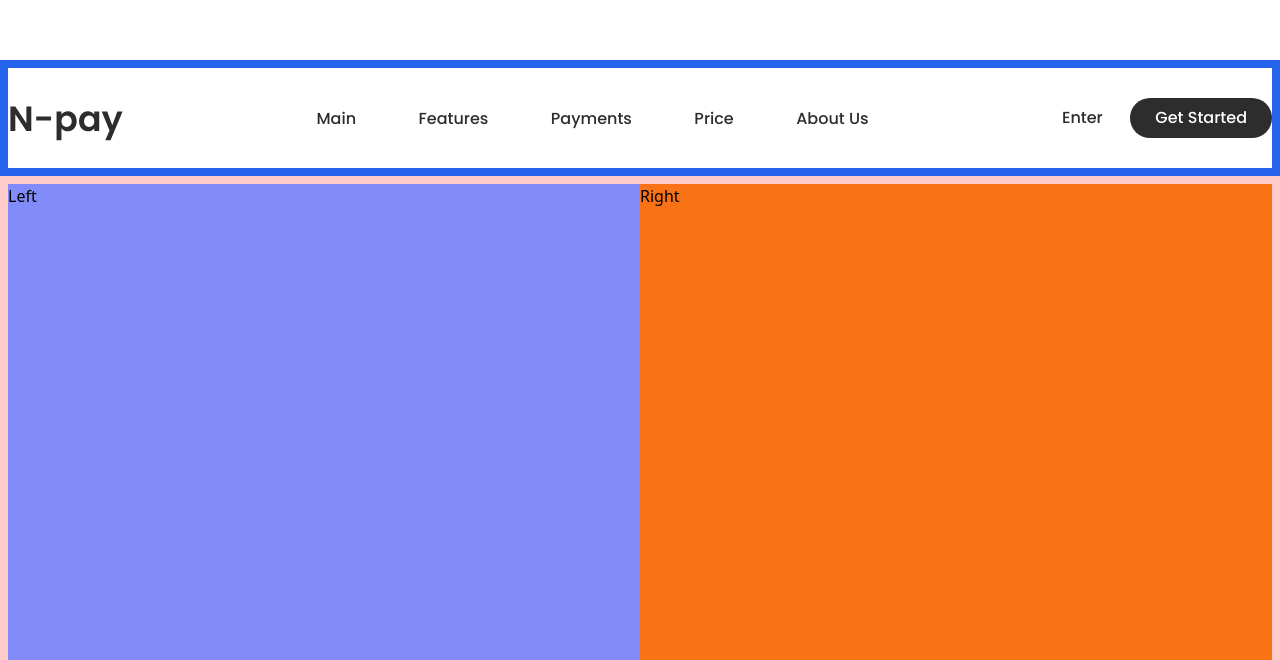
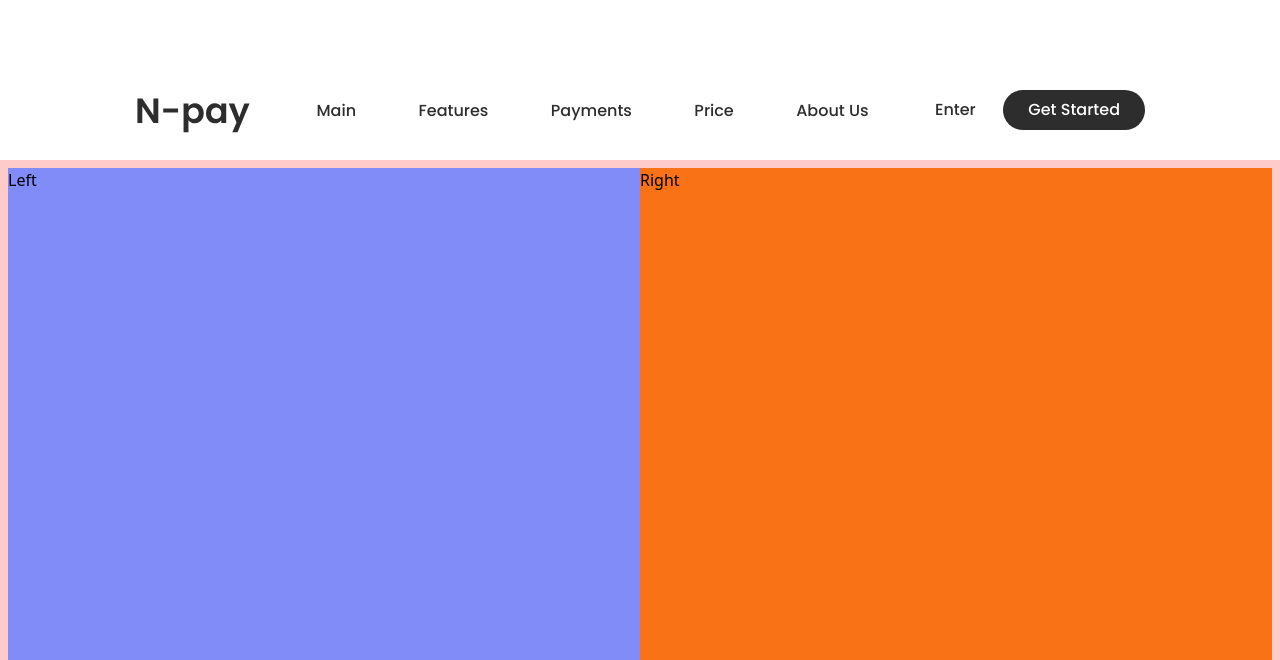
Before and after one commit to myagkiypavel/N-pay, a plain HTML site: page index.html in a window 1280 px wide. Shown: the part 140-800 px from the top of the page. Drawn offline with Linux system fonts and the light colour scheme.

Commit message:
fix: header padding

```diff
--- a/index.html
+++ b/index.html
@@ -15,7 +15,7 @@
 <body>
 
   <header>
-    <div class="mt-[200px] max-w-[1440px] m-auto border-8 border-blue-600">
+    <div class="mt-[200px] max-w-[1440px] px-[135px] m-auto">
       <div class="flex justify-between items-center h-[100px]">
         <img src="src/img/Logo.svg" class="hover:cursor-pointer" alt="logo">
         <ul class="flex justify-between w-[552px]">
```
Also changed, not shown: dist/output.css.
